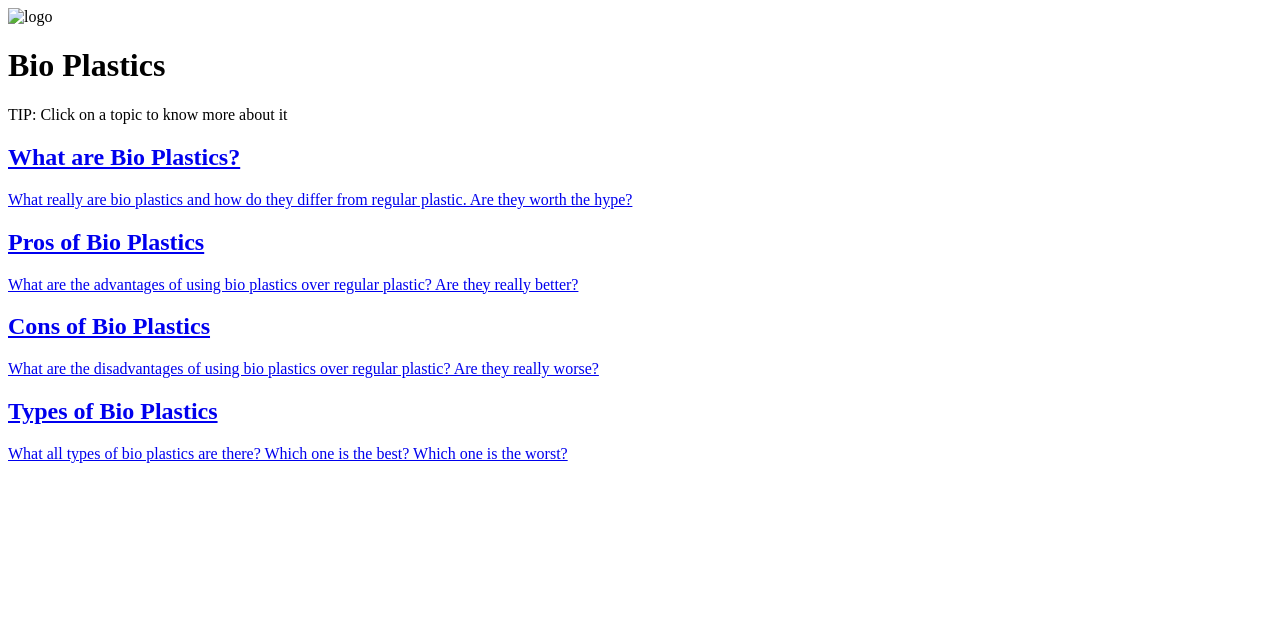
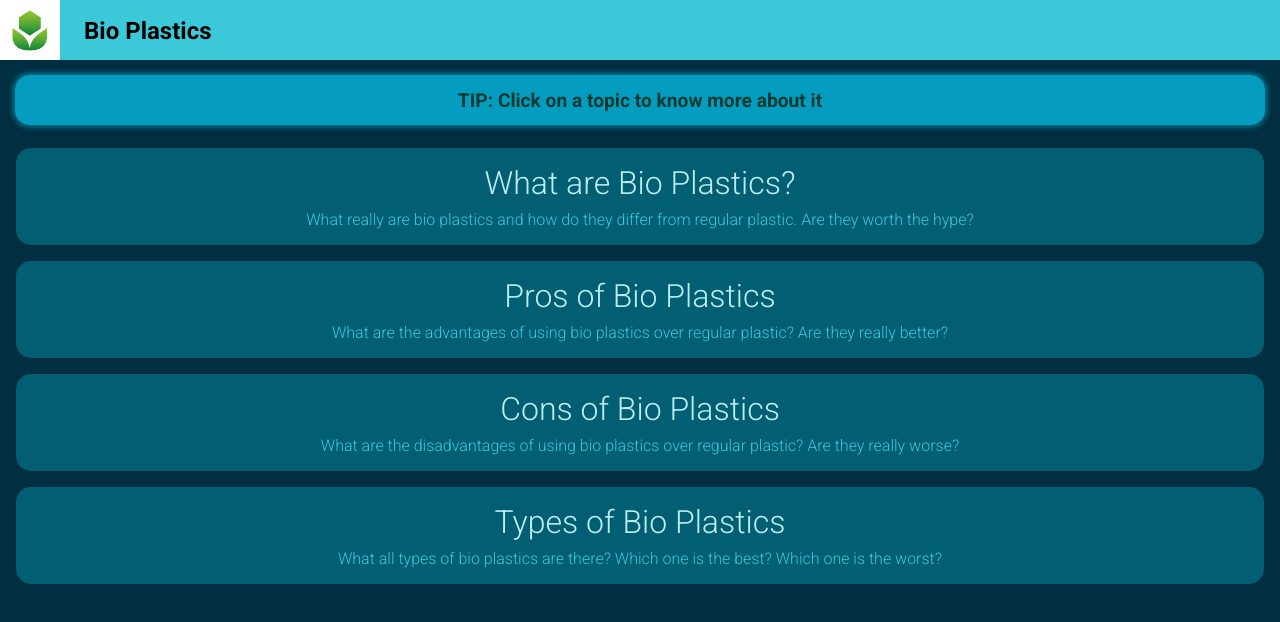
Before and after one commit to ArnavGupta30/bio-plastics, a plain HTML site: page index.html in a window 1280 px wide. Drawn offline with Linux system fonts and the light colour scheme; the site is published under a folder, as on GitHub Pages, so addresses that start at the root find nothing.

Commit message:
Update index.html

```diff
--- a/index.html
+++ b/index.html
@@ -5,14 +5,14 @@
     <meta http-equiv="X-UA-Compatible" content="IE=edge" />
     <meta name="viewport" content="width=device-width, initial-scale=1.0" />
     <title>Redefining Bio Plastics</title>
-    <link rel="stylesheet" href="/style.css" />
-    <link rel="shortcut icon" href="/logo.ico" type="image/x-icon" />
+    <link rel="stylesheet" href="style.css" />
+    <link rel="shortcut icon" href="logo.ico" type="image/x-icon" />
   </head>
   <body>
     <header>
       <div class="container">
         <div class="logo">
-          <img src="/logo.ico" alt="logo" />
+          <img src="logo.ico" alt="logo" />
         </div>
         <h1>Bio Plastics</h1>
       </div>
@@ -21,7 +21,7 @@
     <p>TIP: Click on a topic to know more about it</p>
 
     <section>
-      <a href="/pages/info.html">
+      <a href="pages/info.html">
         <div>
           <h1>What are Bio Plastics?</h1>
           <p>
@@ -33,7 +33,7 @@
     </section>
 
     <section>
-      <a href="/pages/merit.html">
+      <a href="pages/merit.html">
         <div>
           <h1>Pros of Bio Plastics</h1>
           <p>
@@ -45,7 +45,7 @@
     </section>
 
     <section>
-      <a href="/pages/demerit.html">
+      <a href="pages/demerit.html">
         <div>
           <h1>Cons of Bio Plastics</h1>
           <p>
@@ -57,7 +57,7 @@
     </section>
 
     <section>
-      <a href="/pages/types.html">
+      <a href="pages/types.html">
         <div>
           <h1>Types of Bio Plastics</h1>
           <p>
```
